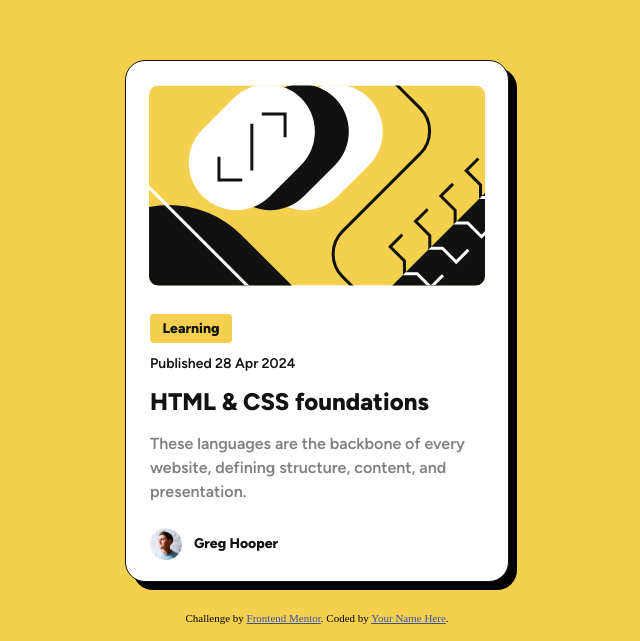
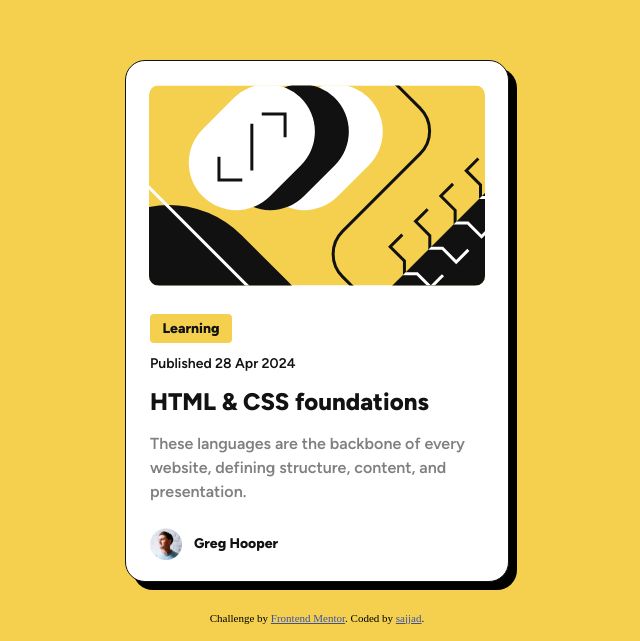
Before and after one commit to sajjad8m3/blog-preview-card-main, a plain HTML site: page index.html in a window 1280 px wide. Shown: the part 159-800 px from the top of the page, without its empty margins (323-963 px from the left). Drawn offline with Linux system fonts and the light colour scheme.

Commit message:
Update index.html

```diff
--- a/index.html
+++ b/index.html
@@ -29,7 +29,7 @@
   </main>
   <div class="attribution">
     Challenge by <a href="https://www.frontendmentor.io?ref=challenge" target="_blank">Frontend Mentor</a>.
-    Coded by <a href="#">Your Name Here</a>.
+    Coded by <a href="#">sajjad</a>.
   </div>
 </body>
 </html>
```
